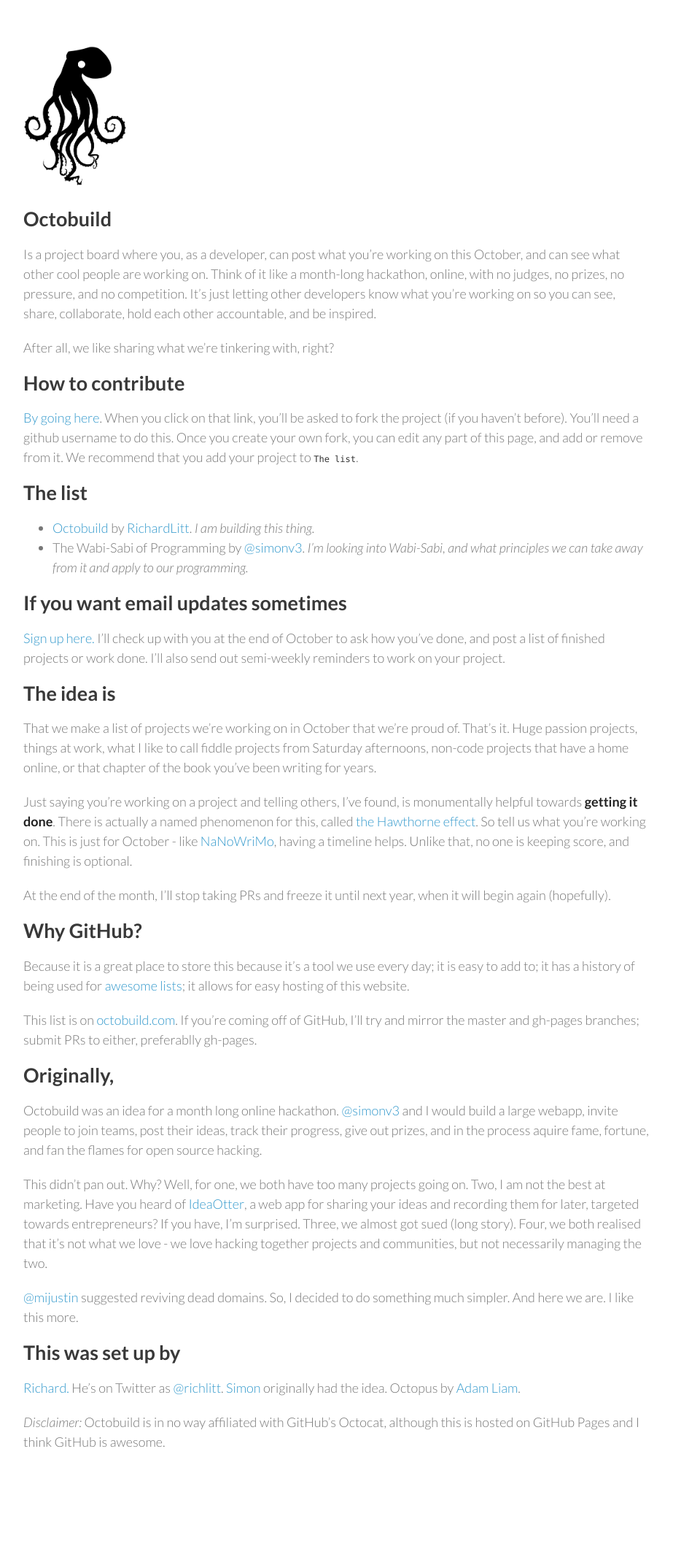
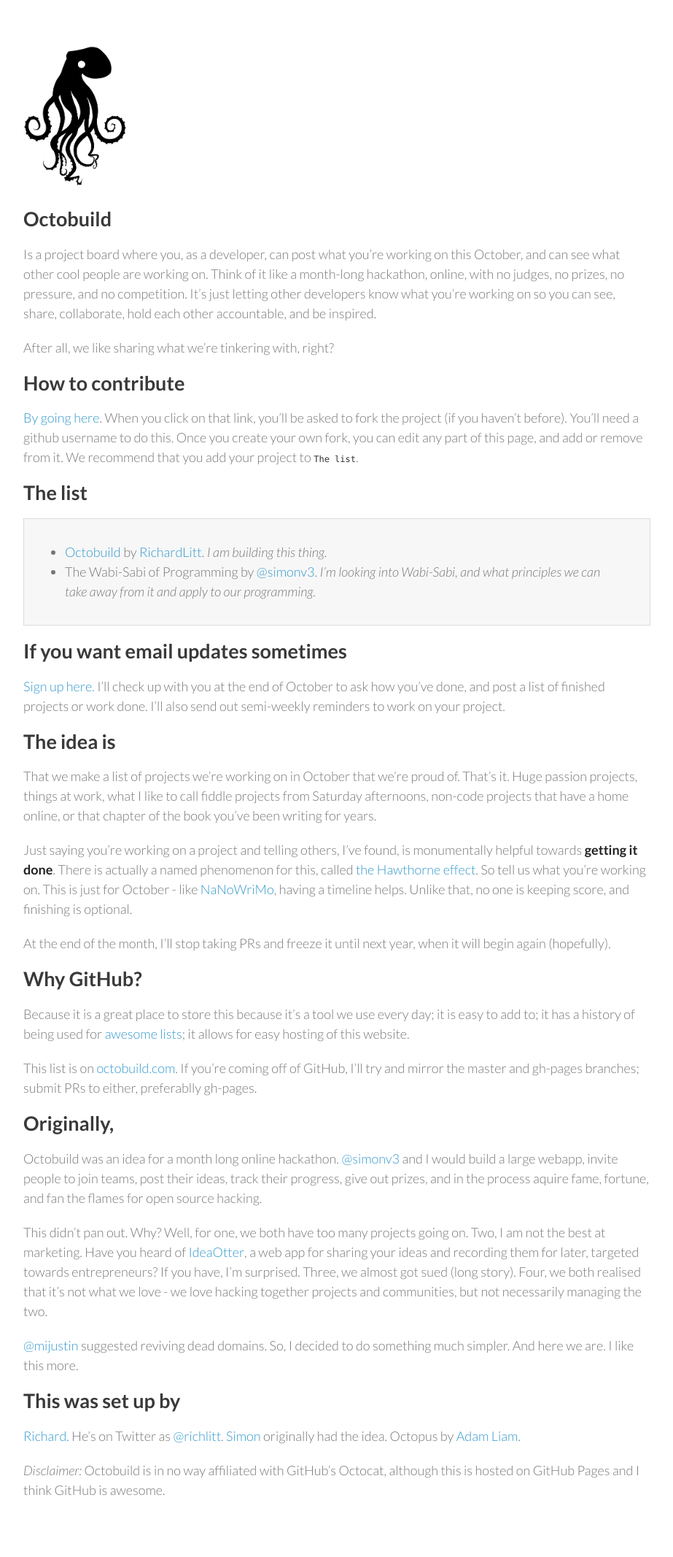
Before and after one commit to RichardLitt/octobuild, a Jekyll site: the page built from index.md, in a window 1280 px wide. Shown: the whole page at 73% size, without its empty margins (178-1101 px from the left). Built offline with Jekyll 4.4.1, drawn with Linux system fonts in a browser that asks for light colours; Markdown is read by kramdown in place of the engine named in the settings; before the commit the page ends 2067 px from its top, so only the background shows below that.

Commit message:
Update styles.css

```diff
--- a/stylesheets/styles.css
+++ b/stylesheets/styles.css
@@ -48,6 +48,12 @@
 .wrapper {
   width:860px;
   margin:0 auto;
+}
+
+.wrapper ul{
+  padding: 2rem 3.5rem;
+  border: 1px solid rgb(219, 219, 219);
+  background-color: rgb(247, 247, 247);
 }
 
 blockquote {
```
